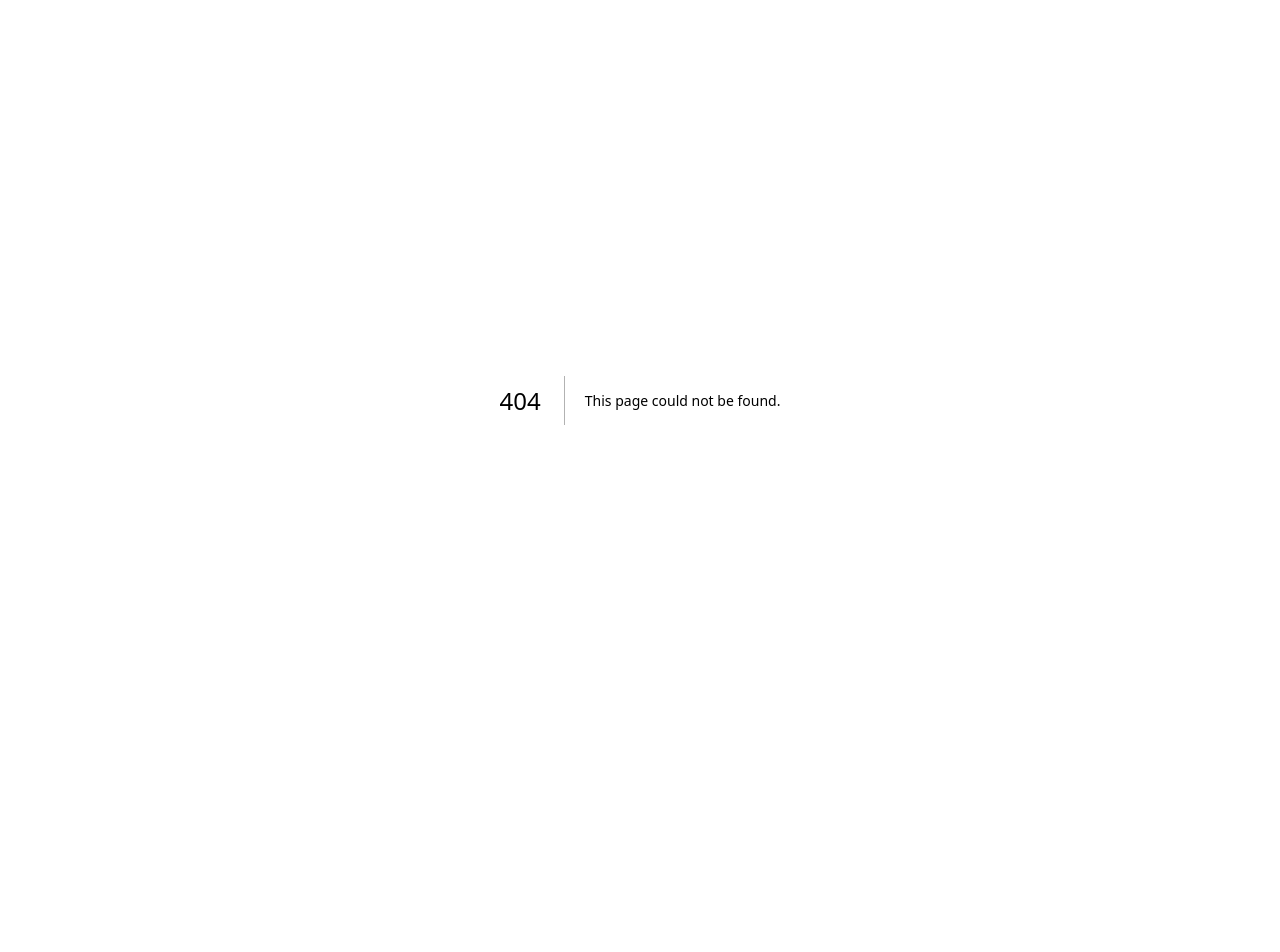
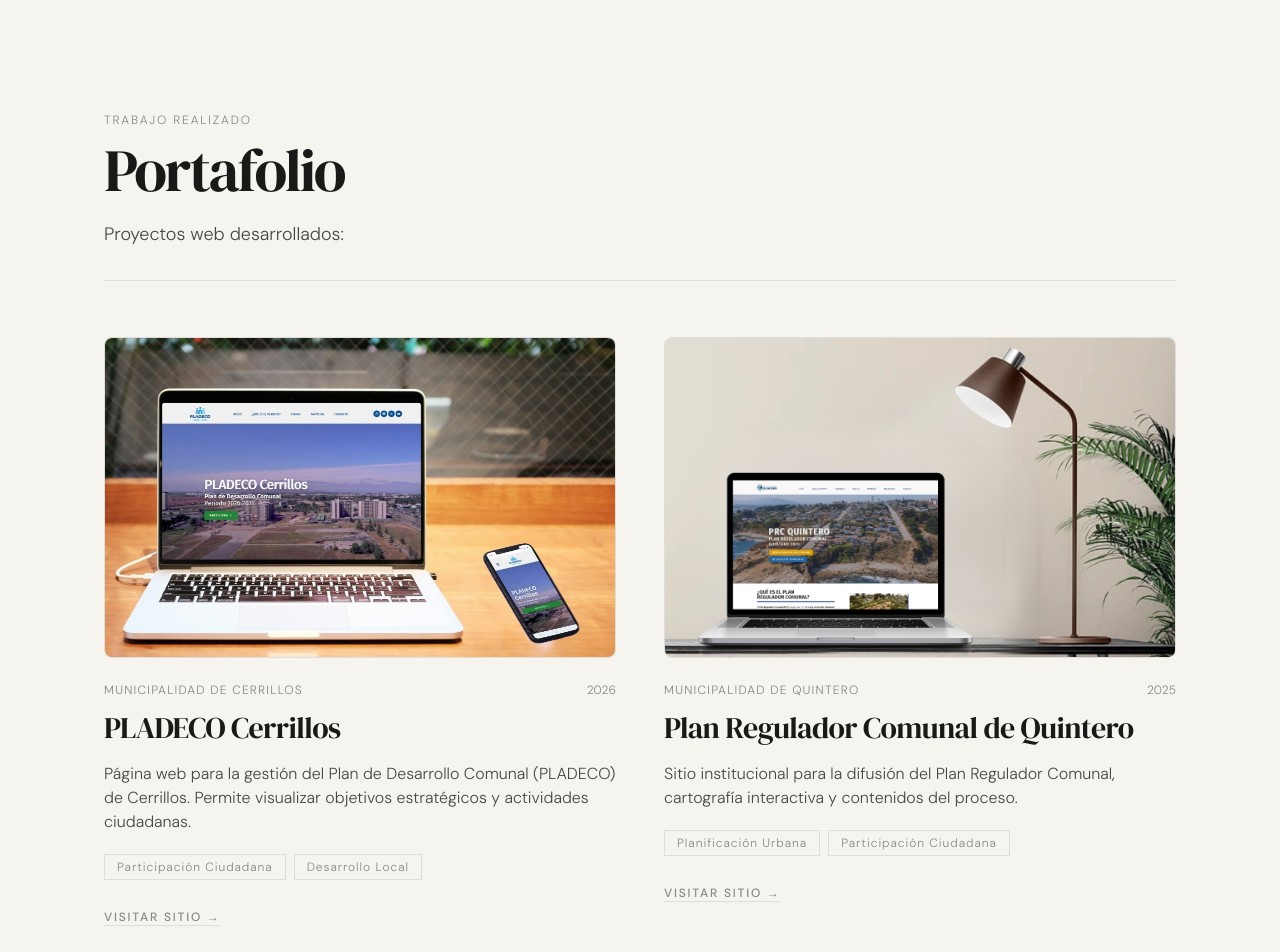
Before and after one commit to AlbertoRodBa/kulp-web, a Next.js app: page /portafolio in a window 1280 px wide. Before the commit this address had no page. Shown: the top 952 px of the page. Before the commit the page ends 800 px from the top, so only its background shows below. Built offline with nearby package versions, Linux system fonts and the light colour scheme.

Commit message:
Añadir Página de Portafolio

```diff
--- /dev/null
+++ b/app/portafolio/page.tsx
@@ -0,0 +1,133 @@
+const projects = [
+  {
+    id: 1,
+    client: "Municipalidad de Cerrillos",
+    title: "PLADECO Cerrillos",
+    year: "2026",
+    link: "https://pladecocerrillos.participayplanifica.cl",
+    description:
+      "Página web para la gestión del Plan de Desarrollo Comunal (PLADECO) de Cerrillos. Permite visualizar objetivos estratégicos y actividades ciudadanas.",
+    image: "/project-1-pladeco-cerrillos.jpg",
+    tags: ["Participación Ciudadana", "Desarrollo Local"],
+  },
+  {
+    id: 2,
+    client: "Municipalidad de Quintero",
+    title: "Plan Regulador Comunal de Quintero",
+    year: "2025",
+    link: "https://prcquintero.participayplanifica.cl",
+    description:
+      "Sitio institucional para la difusión del Plan Regulador Comunal, cartografía interactiva y contenidos del proceso.",
+    image: "/project-2-prc-quintero.jpg",
+    tags: ["Planificación Urbana", "Participación Ciudadana"],
+  },
+  {
+    id: 3,
+    client: "Municipalidad de Peñaflor",
+    title: "PIIMEP Peñaflor",
+    year: "2024",
+    link: "https://piimep.penaflor.cl",
+    description:
+      "Sitio web para informar sobre el plan de inversiones de infraestructura, movilidad y espacio público.",
+    image: "/project-3-piimep-penaflor.jpg",
+    tags: ["Planificación Urbana", "Participación Ciudadana"],
+  },
+];
+
+export default function PortafolioPage() {
+  return (
+    <main className="min-h-screen bg-[var(--cream-100)] pt-28 pb-20">
+      <section className="max-w-6xl mx-auto px-6 md:px-10">
+        {/* Header */}
+        <div className="border-b border-[var(--cream-300)] pb-8 mb-14">
+          <p className="text-xs uppercase tracking-[0.15em] text-[var(--ink-faint)] mb-3 font-light">
+            Trabajo realizado
+          </p>
+
+          <h1
+            className="text-4xl md:text-6xl tracking-[-0.04em] text-[var(--ink)]"
+            style={{ fontFamily: "var(--font-display)" }}
+          >
+            Portafolio
+          </h1>
+
+          <p className="mt-5 text-base md:text-lg font-light text-[var(--ink-muted)] max-w-2xl leading-relaxed">
+            Proyectos web desarrollados:
+          </p>
+        </div>
+
+        {/* Grid */}
+        <div className="grid md:grid-cols-2 gap-x-12 gap-y-20">
+          {projects.map((project) => (
+            <article
+              key={project.id}
+              className="group border-b border-[var(--cream-300)] pb-10"
+            >
+              {/* Imagen */}
+              <a
+                href={project.link}
+                target="_blank"
+                rel="noopener noreferrer"
+                className="block overflow-hidden rounded-lg border border-[var(--cream-300)]"
+              >
+                <img
+                  src={project.image}
+                  alt={project.title}
+                  className="w-full aspect-[16/10] object-cover transition-transform duration-500 group-hover:scale-[1.02]"
+                />
+              </a>
+
+              {/* Info */}
+              <div className="mt-6">
+                <div className="flex items-center justify-between mb-3">
+                  <p className="text-xs uppercase tracking-[0.1em] text-[var(--ink-faint)] font-light">
+                    {project.client}
+                  </p>
+
+                  <span className="text-xs text-[var(--ink-faint)] font-light">
+                    {project.year}
+                  </span>
+                </div>
+
+                <h2
+                  className="text-2xl md:text-3xl tracking-[-0.02em] text-[var(--ink)]"
+                  style={{ fontFamily: "var(--font-display)" }}
+                >
+                  {project.title}
+                </h2>
+
+                <p className="mt-4 text-sm md:text-base font-light text-[var(--ink-muted)] leading-relaxed">
+                  {project.description}
+                </p>
+
+                {/* Tags */}
+                <div className="flex flex-wrap gap-2 mt-5">
+                  {project.tags.map((tag) => (
+                    <span
+                      key={tag}
+                      className="text-xs tracking-[0.08em] font-light text-[var(--ink-faint)] border border-[var(--cream-300)] px-3 py-1"
+                    >
+                      {tag}
+                    </span>
+                  ))}
+                </div>
+
+                {/* Link */}
+                <div className="mt-6">
+                  <a
+                    href={project.link}
+                    target="_blank"
+                    rel="noopener noreferrer"
+                    className="text-xs uppercase tracking-[0.15em] font-medium text-[var(--ink-faint)] hover:text-[var(--ink)] transition-colors duration-200 underline underline-offset-4 decoration-[var(--cream-300)] hover:decoration-[var(--ink)]"
+                  >
+                    Visitar sitio →
+                  </a>
+                </div>
+              </div>
+            </article>
+          ))}
+        </div>
+      </section>
+    </main>
+  );
+}
```
